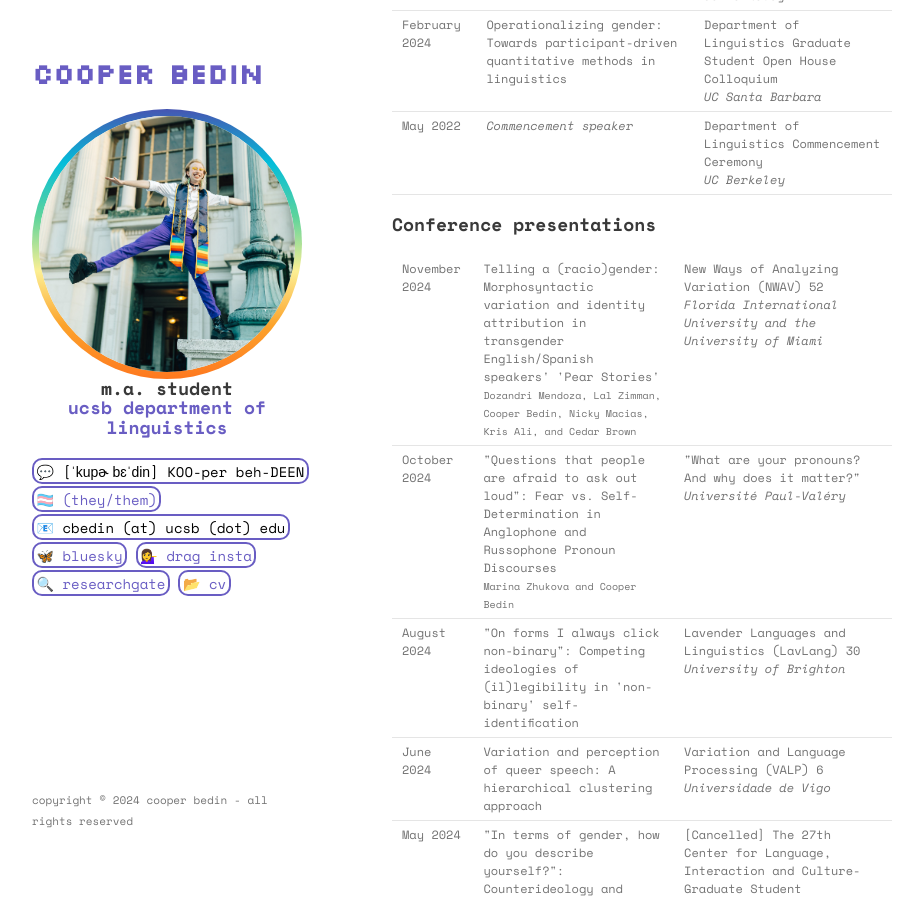
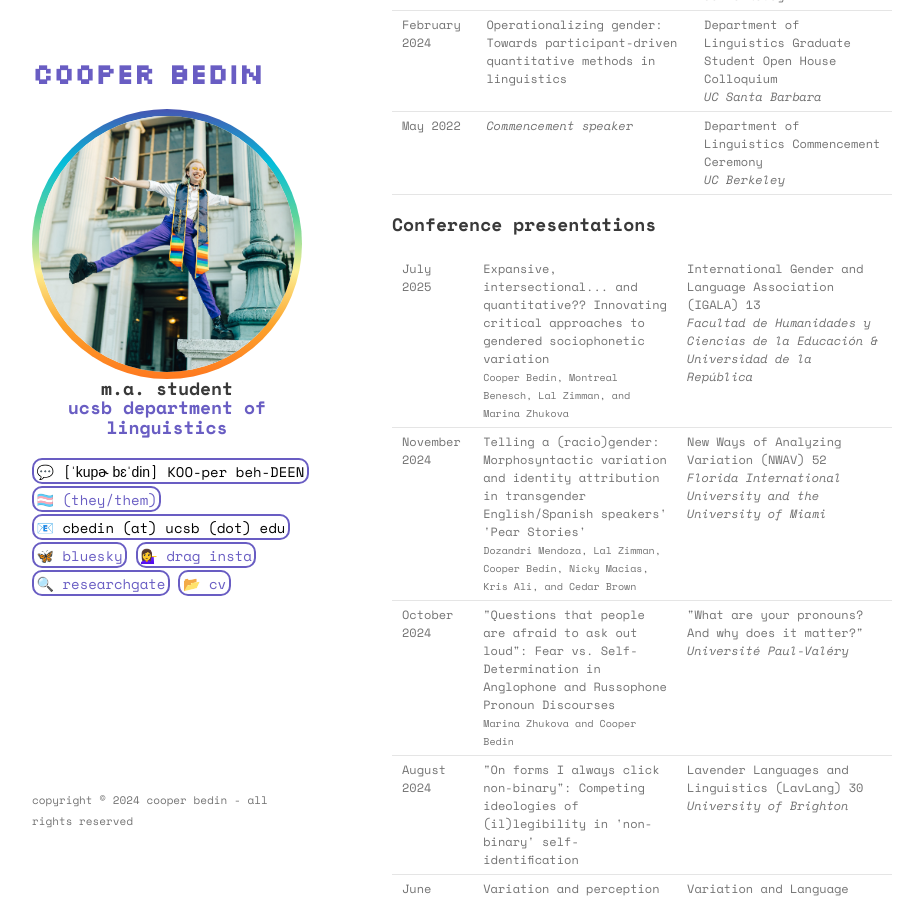
Before and after one commit to cbedin/cbedin.github.io, a Jekyll site: the page built from cv.md, in a window 1280 px wide and 900 px high, scrolled down 2811 px. Shown: the whole window, without its empty margins (178-1101 px from the left). Built offline with Jekyll 4.4.1, drawn with Linux system fonts in a browser that asks for light colours.

Commit message:
adding igala talk

```diff
--- a/cv.md
+++ b/cv.md
@@ -307,6 +307,19 @@ layout: default
 ## Conference presentations
 
 <div class="cv-table-wrapper"><table>
+<tr>
+    <td>July 2025</td>
+    <td>
+    Expansive, intersectional... and quantitative?? Innovating critical approaches to gendered sociophonetic variation<br>
+    <span class="subtext">
+    Cooper Bedin, Montreal Benesch, Lal Zimman, and Marina Zhukova
+    </span>
+    </td>
+    <td>
+    International Gender and Language Association (IGALA) 13<br>
+    <i>Facultad de Humanidades y Ciencias de la Educación & Universidad de la República</i>
+    </td>
+</tr>
 <tr>
     <td>November 2024</td>
     <td>
```
